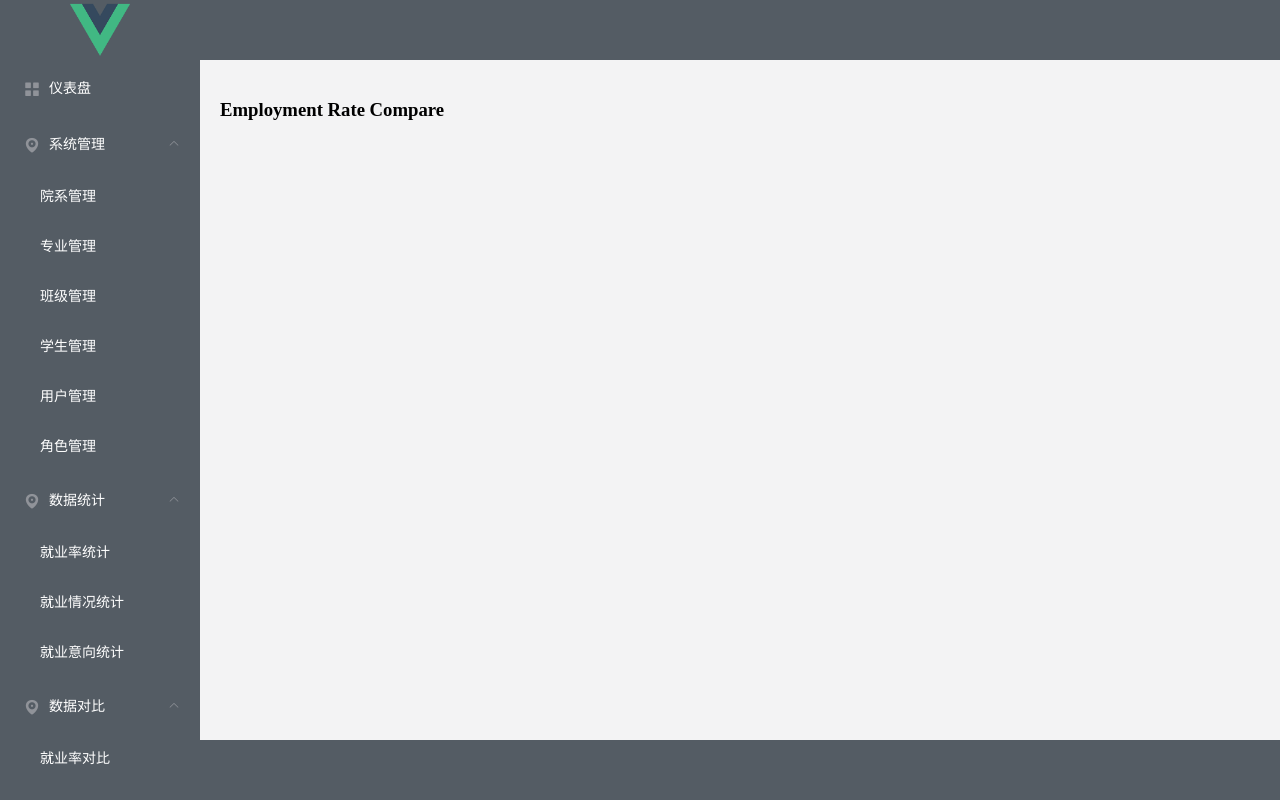
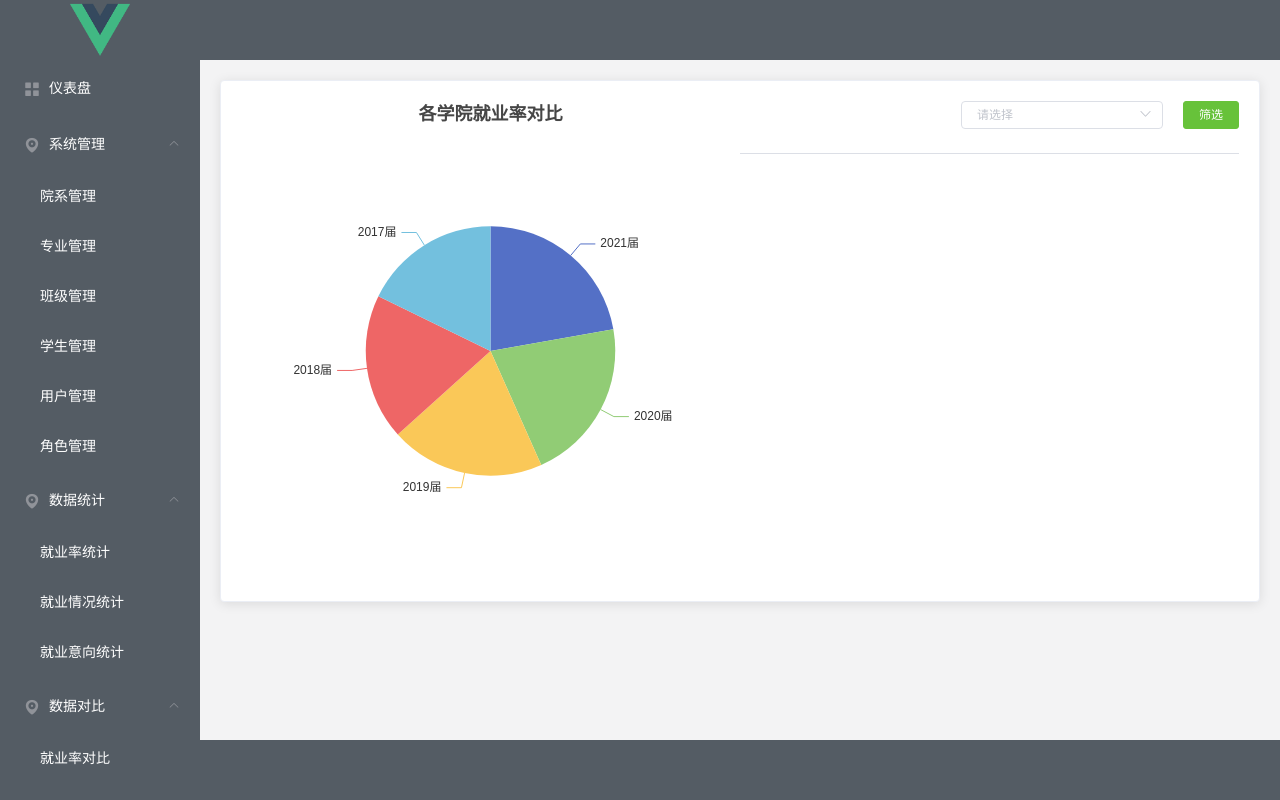
Before and after one commit to Nethercat7/yuio-web, a Vue app: page /compare/eRate in a window 1280 px wide. Built offline with nearby package versions, Linux system fonts and the light colour scheme.

Commit message:
饼图组件封装

```diff
--- a/src/components/Charts/pie.vue
+++ b/src/components/Charts/pie.vue
@@ -4,6 +4,7 @@
 
 <script>
 import * as echarts from "echarts";
+
 export default {
   name: "PieChart",
   props: {
@@ -23,6 +24,34 @@ export default {
       type: String,
       default: "auto",
     },
+    title: {
+      type: String,
+      default: "",
+    },
+    subTitle: {
+      type: String,
+      default: "",
+    },
+    data: {
+      type: Array,
+      default: null,
+    },
+    switchable: {
+      type: Boolean,
+      default: false,
+    },
+    suffix: {
+      type: String,
+      default: "",
+    },
+  },
+  data() {
+    return {
+      legend: {
+        orient: "vertical",
+        left: "left",
+      },
+    };
   },
   methods: {
     initial() {
@@ -32,29 +61,21 @@ export default {
 
       option = {
         title: {
-          text: "某站点用户访问来源",
-          subtext: "纯属虚构",
+          text: this.title,
+          subtext: this.subTitle,
           left: "center",
         },
         tooltip: {
           trigger: "item",
+          formatter: "{b}：{c}" + this.suffix,
         },
-        legend: {
-          orient: "vertical",
-          left: "left",
-        },
+        legend: this.switchable ? this.legend : null,
         series: [
           {
             name: "访问来源",
             type: "pie",
             radius: "50%",
-            data: [
-              { value: 1048, name: "搜索引擎" },
-              { value: 735, name: "直接访问" },
-              { value: 580, name: "邮件营销" },
-              { value: 484, name: "联盟广告" },
-              { value: 300, name: "视频广告" },
-            ],
+            data: this.data,
             emphasis: {
               itemStyle: {
                 shadowBlur: 10,
--- a/src/views/compare/eRate/index.vue
+++ b/src/views/compare/eRate/index.vue
@@ -1,12 +1,79 @@
 <template>
   <div>
-    <h1>Employment Rate Compare</h1>
+    <el-row>
+      <el-card>
+        <el-col :span="12">
+          <Pie id="e-rate-compare" :data="data" title="各学院就业率对比" suffix="%"></Pie>
+        </el-col>
+        <el-col :span="12">
+          <div style="text-align:right">
+            <el-select
+              v-model="value"
+              multiple
+              collapse-tags
+              style="margin-right: 20px"
+              placeholder="请选择"
+              size="mini"
+            >
+              <el-option
+                v-for="item in options"
+                :key="item.value"
+                :label="item.label"
+                :value="item.value"
+              >
+              </el-option>
+            </el-select>
+            <el-button size="mini" type="success">筛选</el-button>
+          </div>
+          <el-divider></el-divider>
+        </el-col>
+      </el-card>
+    </el-row>
   </div>
 </template>
 
 <script>
+import Pie from "@/components/charts/pie";
+
 export default {
   name: "EmploymentRateCompare",
+  components: {
+    Pie,
+  },
+  data() {
+    return {
+      data: [
+        { value: 100, name: "2021届" },
+        { value: 95, name: "2020届" },
+        { value: 90, name: "2019届" },
+        { value: 85, name: "2018届" },
+        { value: 80, name: "2017届" },
+      ],
+      options: [
+        {
+          value: "2021",
+          label: "2021",
+        },
+        {
+          value: "2020",
+          label: "2020",
+        },
+        {
+          value: "2019",
+          label: "2019",
+        },
+        {
+          value: "2018",
+          label: "2018",
+        },
+        {
+          value: "2017",
+          label: "2017",
+        },
+      ],
+      value: [],
+    };
+  },
 };
 </script>
 
```
